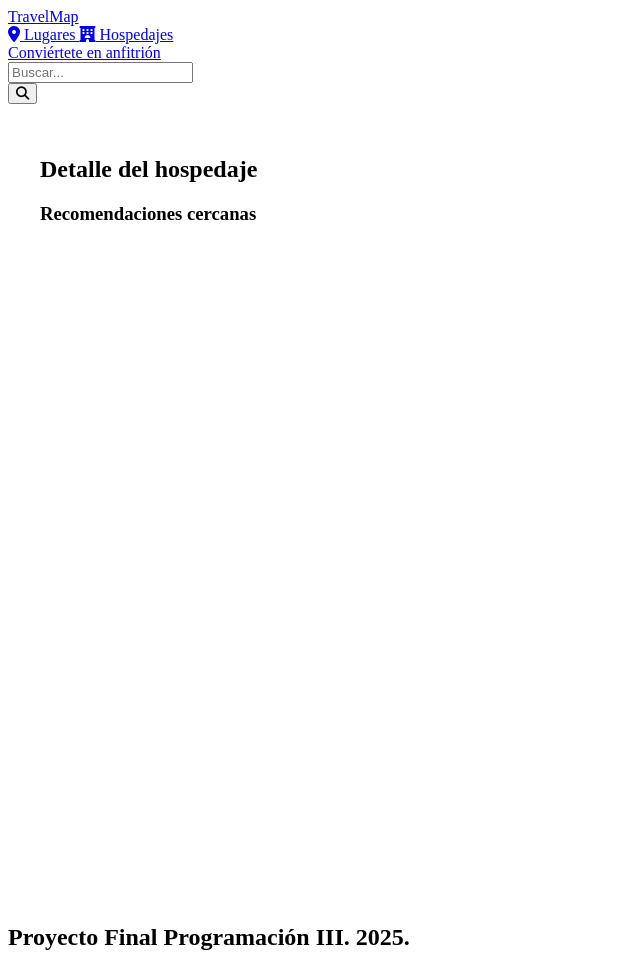
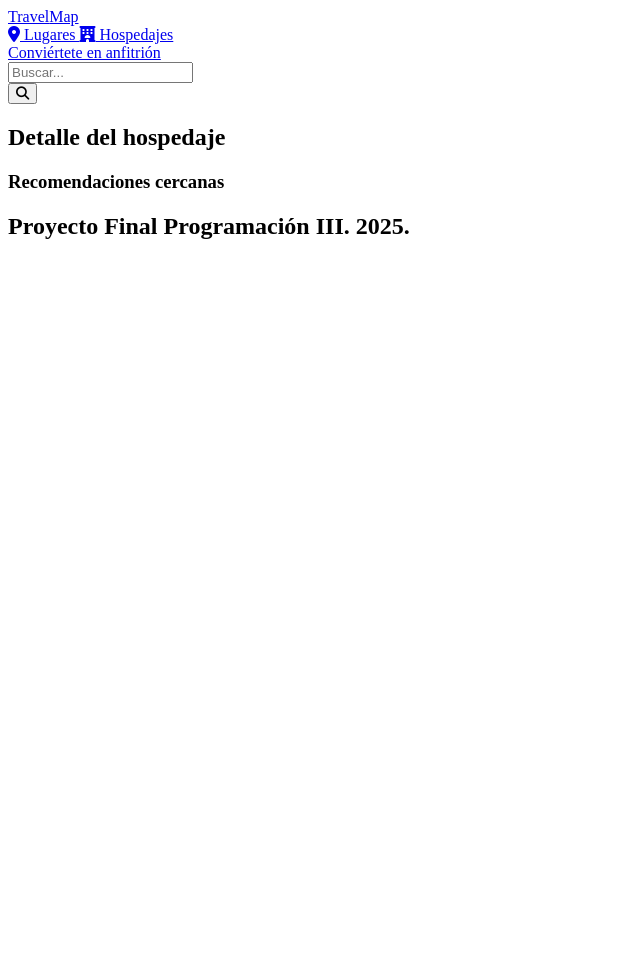
Before and after one commit to esotoUMG/proyectoFinal, a Flask app: template templates/hospedajedetalle.html in a window 1280 px wide. Shown: the whole page, without its empty margins (0-640 px from the left). After the commit the page ends 239 px from the top, so only its background shows below. Run offline with Flask 3, Linux system fonts and the light colour scheme; the template is opened without the code that fills it, so the values that code supplies are empty; some libraries are stand-ins or nearby versions; some web fonts are replaced.

Commit message:
Refactor estructura de la plantilla de detalle de hospedaje, mejorando la organización y eliminando estilos en línea.

```diff
--- a/templates/hospedajedetalle.html
+++ b/templates/hospedajedetalle.html
@@ -3,9 +3,9 @@
 {% block title %}Detalle del Hospedaje - Travel Map{% endblock %}
 
 {% block contenido %}
-<section style="display: flex; height: 100vh;">
+<section class="contenido-detalle">
   <!-- Lado Izquierdo: Información -->
-  <div class="info-lugar" style="width: 50%; padding: 2rem; overflow-y: auto;">
+  <div class="info-lugar">
     <div id="info-detallada">
       <h2>Detalle del hospedaje</h2>
       <!-- Aquí se cargará info detallada vía JS -->
@@ -19,7 +19,7 @@
   </div>
 
   <!-- Lado Derecho: Mapa -->
-  <div id="contenedor__mapa" style="width: 50%; height: 100%;"></div>
+  <div id="contenedor__mapa"></div>
 </section>
 {% endblock %}
 
@@ -31,7 +31,6 @@
     async
   ></script>
 
-  <script src="{{ hospedajejs }}"></script>
   <script src="{{ detalle }}"></script>
   <script src="{{ mapa }}"></script>
 {% endblock %}
```
